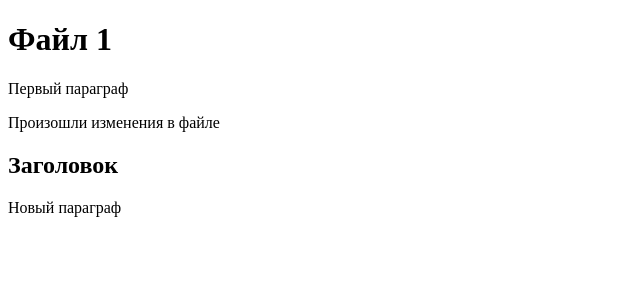
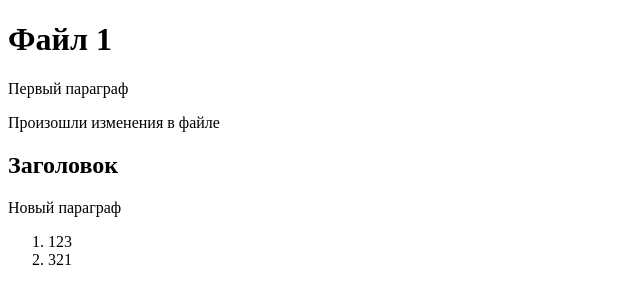
Before and after one commit to NatashaSamchuk/Task1, a plain HTML site: page index.html in a window 1280 px wide. Shown: the whole page, without its empty margins (0-640 px from the left). Drawn offline with Linux system fonts and the light colour scheme.

Commit message:
add list

```diff
--- a/index.html
+++ b/index.html
@@ -12,5 +12,9 @@
     <div>Произошли изменения в файле</div>
     <h2>Заголовок</h2>
     <p>Новый параграф</p>
+    <ol>
+        <li>123</li>
+        <li>321</li>
+    </ol>
 </body>
 </html>
```
